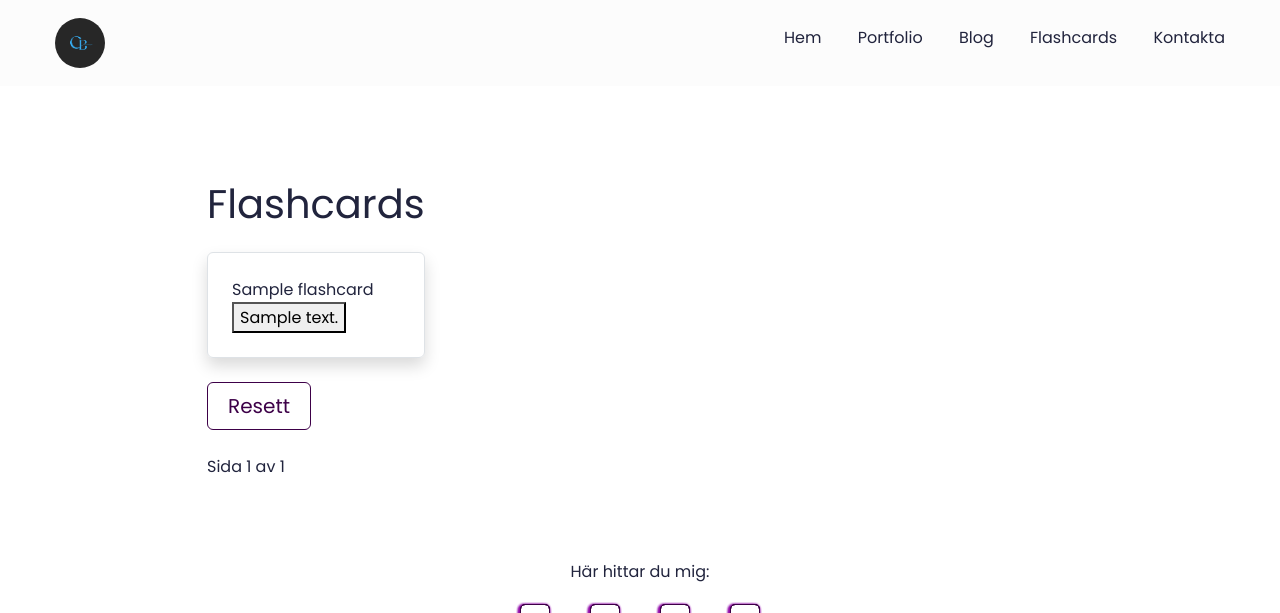
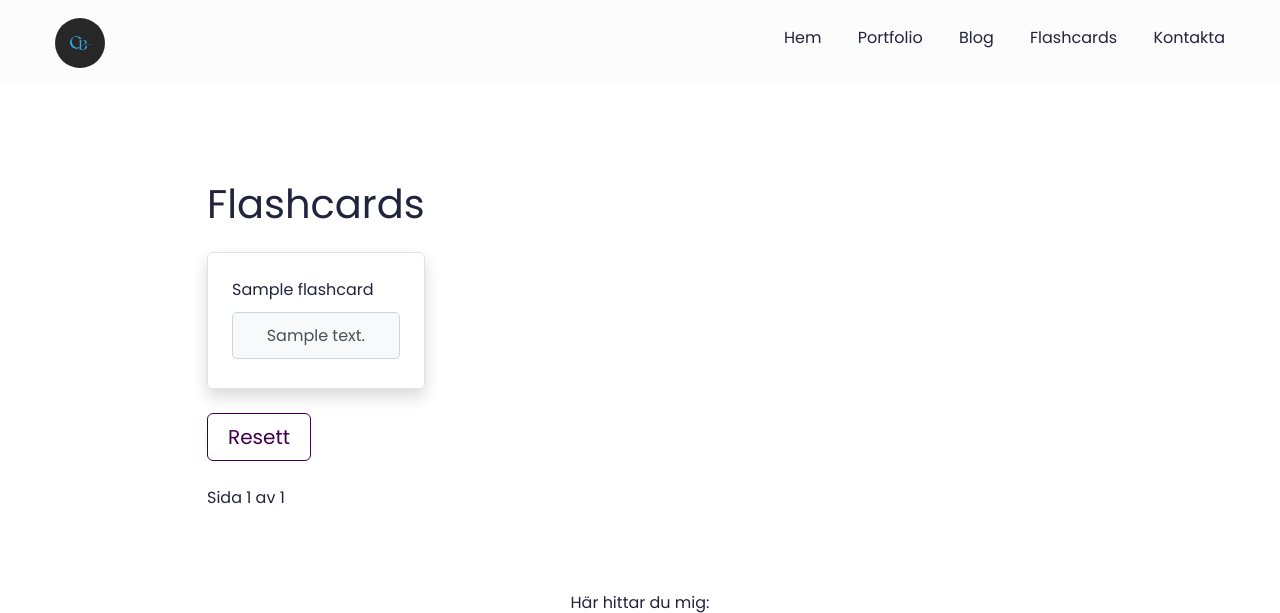
Before and after one commit to CBergane/Portfolio, a Django app: page /category/1/flashcards/ in a window 1280 px wide. Shown: the top 613 px of the page. Run offline with Django 4.2, Linux system fonts and the light colour scheme; tables that the repository leaves empty hold one stand-in row (values such as "Sample post"); some libraries are stand-ins or nearby versions.

Commit message:
changed the flashcards

```diff
--- a/static/css/style.css
+++ b/static/css/style.css
@@ -594,14 +594,6 @@ input[type=text], input[type=email], select, textarea {
   cursor: pointer;
 }
 
-.correct {
-  background-color: green;
-  color: white;
-}
-.incorrect {
-  background-color: red;
-  color: white;
-}
 .category-item {
   display: flex;
   justify-content: space-between;
@@ -623,6 +615,36 @@ input[type=text], input[type=email], select, textarea {
   color: #333; /* Mörkare textfärg för kontrast */
 }
 
+.choice-list {
+  display: flex;
+  flex-direction: column;
+  margin-top: 10px;
+}
+
+.choice-btn {
+  background-color: #f8f9fa; /* Ljus bakgrundsfärg */
+  color: #495057; /* Mörk textfärg */
+  border: 1px solid #ced4da; /* Ljusgrå kant */
+  padding: 10px;
+  margin-bottom: 5px;
+  border-radius: 5px;
+  cursor: pointer;
+  transition: background-color 0.2s ease;
+}
+
+.choice-btn:hover {
+  background-color: #e2e6ea; /* Mörkare bakgrundsfärg vid hovring */
+}
+
+.correct {
+  background-color: #28a745; /* Grön bakgrundsfärg för korrekta svar */
+  color: white;
+}
+
+.incorrect {
+  background-color: #dc3545; /* Röd bakgrundsfärg för felaktiga svar */
+  color: white;
+}
 
 /* Flashcards end */
 
--- a/templates/flashcards/flashcard_list.html
+++ b/templates/flashcards/flashcard_list.html
@@ -23,9 +23,11 @@
                                 {% endif %}
                             </div>
                             {% if flashcard.is_multiple_choice %}
-                                {% for choice in flashcard.choices.all %}
-                                    <button onclick="checkAnswer(this, '{{ choice.is_correct }}')">{{ choice.text | safe }}</button>
-                                {% endfor %}
+                                <div class="choice-list">
+                                    {% for choice in flashcard.choices.all %}
+                                        <button class="choice-btn" onclick="checkAnswer(this, '{{ choice.is_correct }}')">{{ choice.text | safe }}</button>
+                                    {% endfor %}
+                                </div>
                             {% endif %}
                         </div>
                         {% endfor %}
```
Also changed, not shown: 1 other file.
